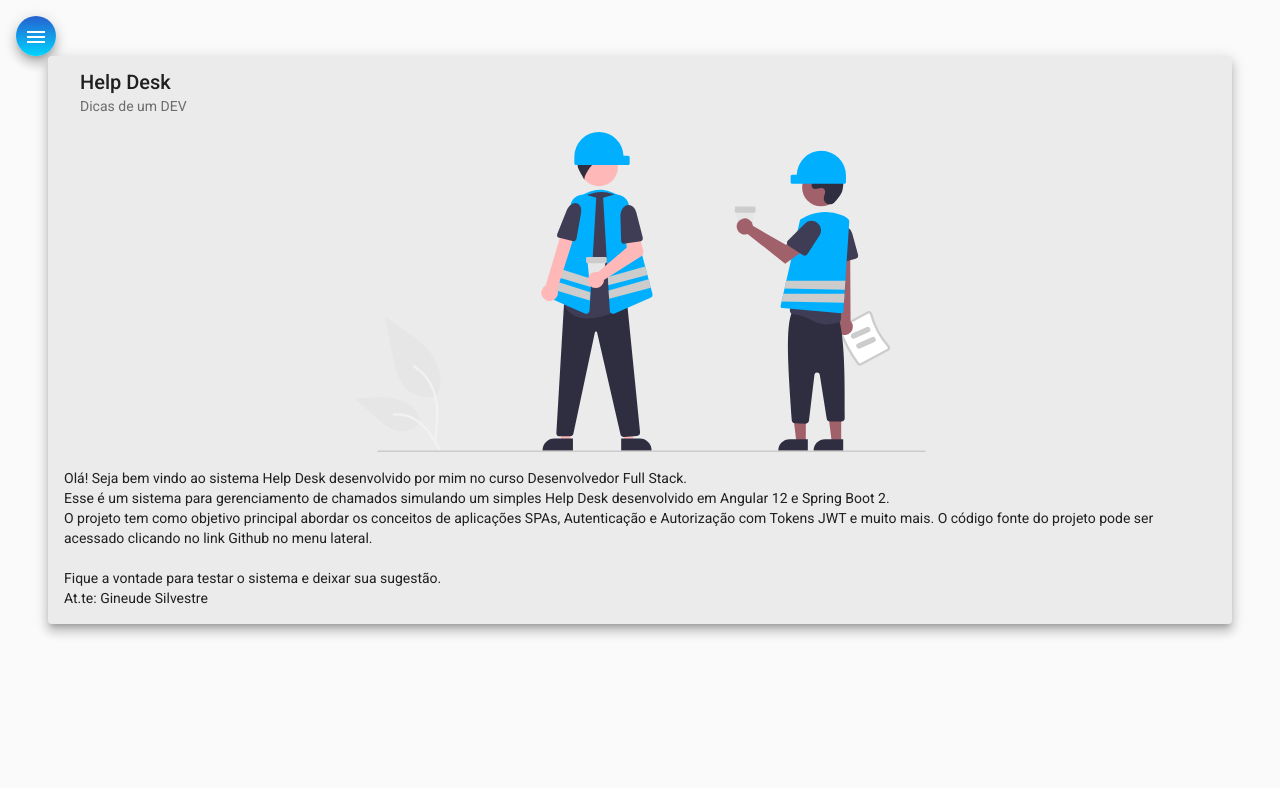
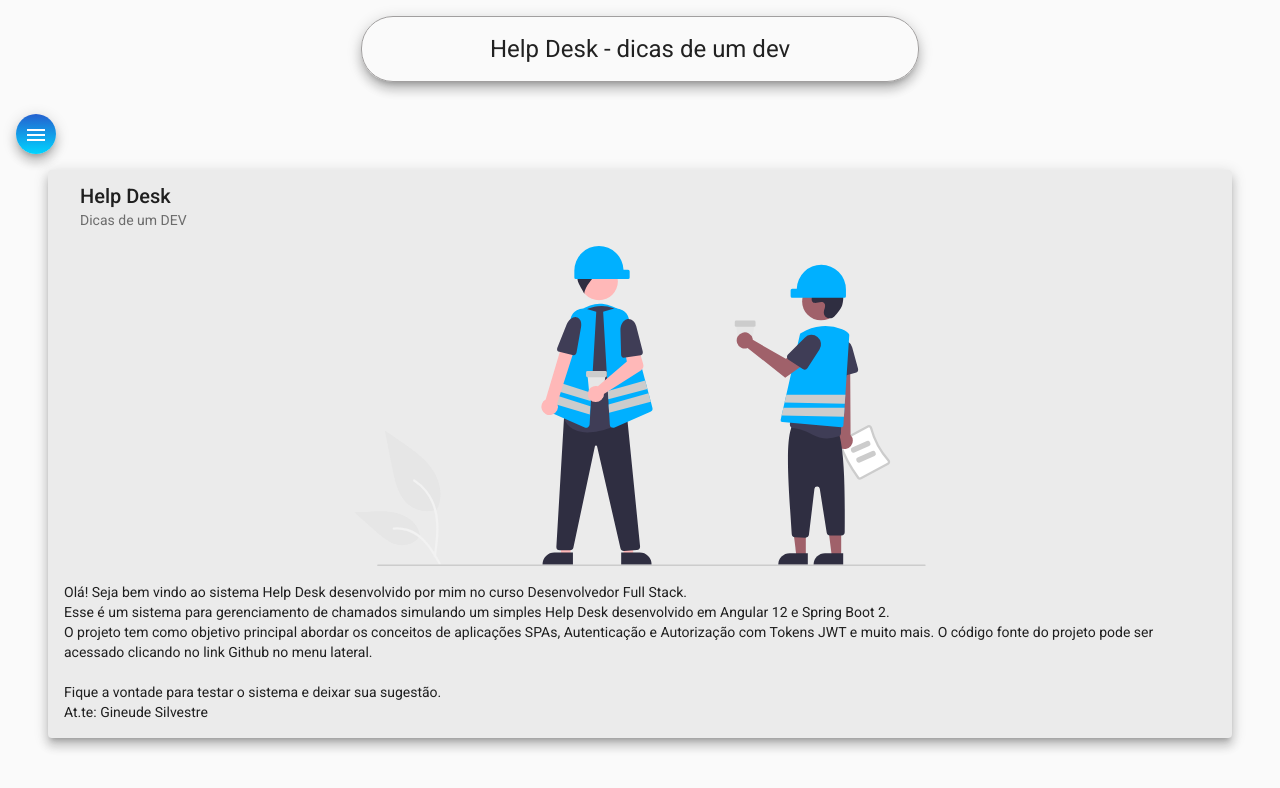
Before and after one commit to gineude/helpdesk-front, an Angular app: page /home in a window 1280 px wide. Shown: the top 788 px of the page. Built offline with nearby package versions, Linux system fonts and the light colour scheme.

Commit message:
HTML e CSS para HEADER

```diff
--- a/src/app/components/header/header.component.css
+++ b/src/app/components/header/header.component.css
@@ -0,0 +1,12 @@
+.container {
+    display: flex;
+    align-items: center;
+    justify-content: center;
+}
+
+h1 {
+    margin-top: 1rem;
+    padding: 1rem 10%;
+    border-radius: 2rem;
+    border: 1px solid rgb(161, 159, 159);
+}
--- a/src/app/components/header/header.component.html
+++ b/src/app/components/header/header.component.html
@@ -1 +1,3 @@
-<p>header works!</p>
+<div class="container">
+    <h1 class="mat-elevation-z8">Help Desk - dicas de um dev</h1>
+</div>
--- a/src/app/components/home/home.component.css
+++ b/src/app/components/home/home.component.css
@@ -1,6 +1,6 @@
 .card {
     width: 90%;
-    margin: auto;
+    margin: 1rem auto;
     background-color: rgb(235, 235, 235);
 }
 
--- a/src/app/components/nav/nav.component.html
+++ b/src/app/components/nav/nav.component.html
@@ -26,6 +26,7 @@
 	</mat-drawer>
 
 	<div class="sidenav-content">
+        <app-header></app-header>
 		<button
 			class="menu mat-elevation-z8"
 			mat-icon-button
```
